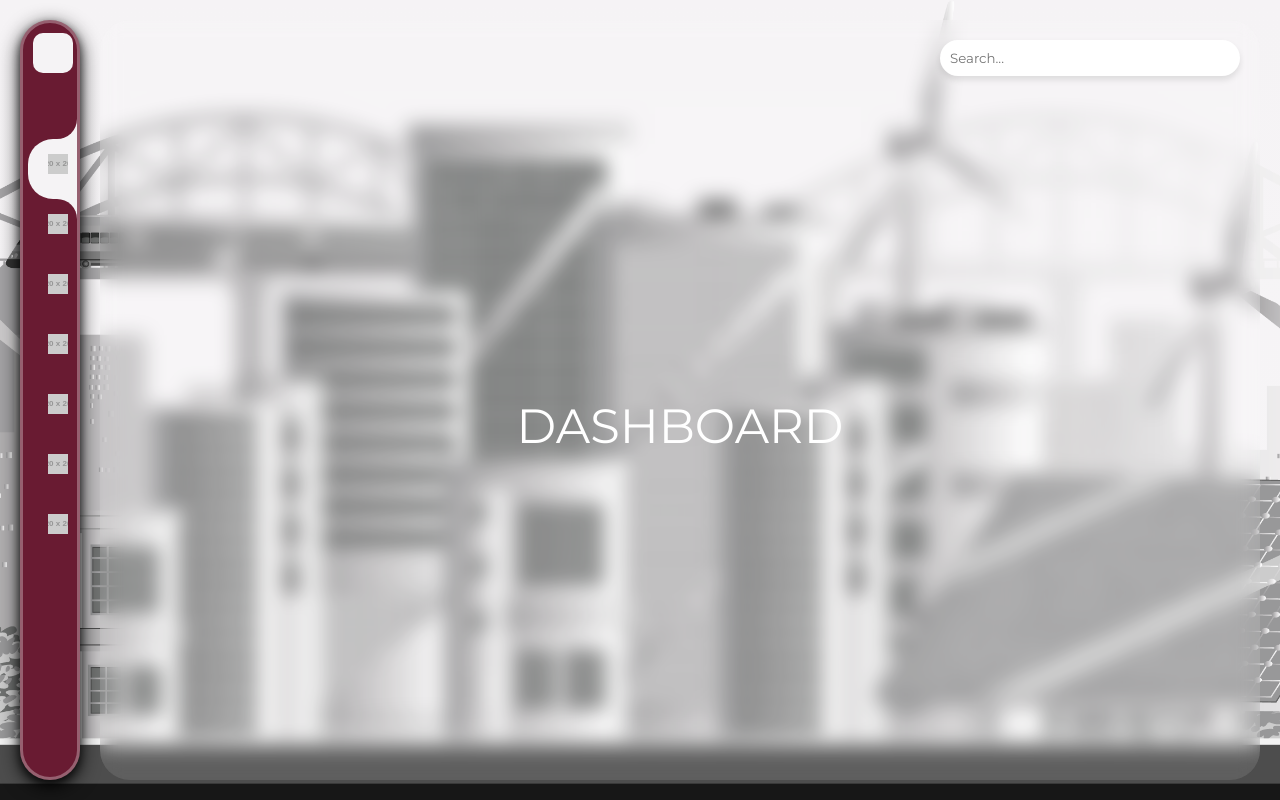
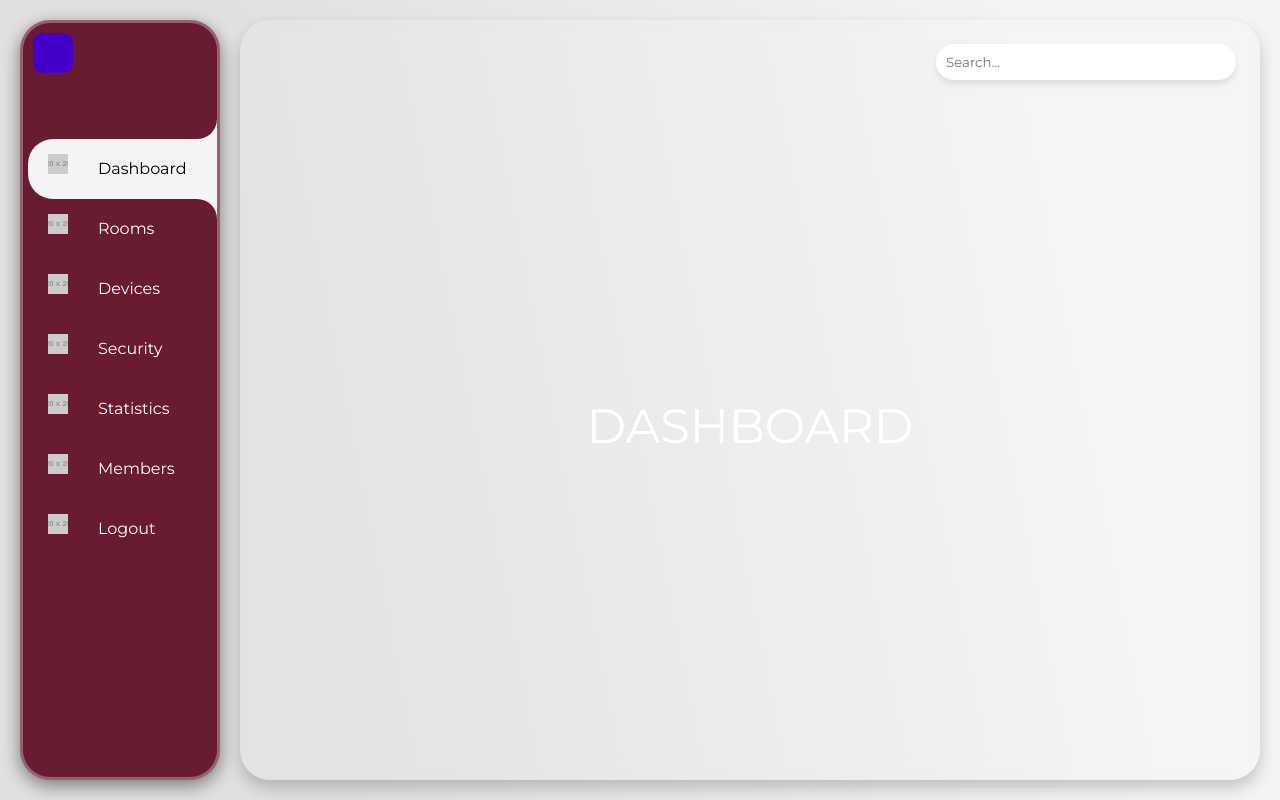
Before and after one commit to gomez50057/PAEM, a Next.js app: page /dashboard in a window 1280 px wide. Shown: the top 800 px of the page. Built offline with nearby package versions, Linux system fonts and the light colour scheme.

Commit message:
Dashboard

```diff
--- a/src/components/Dashboard.css
+++ b/src/components/Dashboard.css
@@ -13,10 +13,8 @@
   display: flex;
   height: 100vh;
   padding: 20px;
-  background-image: url("../../public/img/dashboardBackground.png");
-  background-repeat: no-repeat;
-  background-size: cover;
-  background-position: center;
+  background: rgb(224,224,224);
+  background: linear-gradient(79deg, rgba(224,224,224,1) 25%, rgba(244,244,244,1) 82%);
 }
 
 /* Sidebar styles */
@@ -31,8 +29,7 @@
   transition: width 0.6s, background-color 0.5s ease;
   overflow-x: hidden;
   border: 3px solid rgba(255, 255, 255, 0.3);
-  box-shadow: 0 4px 8px rgba(0, 0, 0, 0.6), 0 6px 20px rgba(0, 0, 0, 0.9);
-
+  box-shadow: 0 4px 16px rgba(0, 0, 0, 0.3), 0 8px 20px rgba(0, 0, 0, 0.2);
 }
 
 .sidebar.active {
@@ -189,6 +186,11 @@
   backdrop-filter: blur(10px);
   border-radius: 30px;
   padding: 20px;
+  box-shadow: 0 8px 16px rgba(0, 0, 0, 0.2);
+  transition: transform 0.3s ease, box-shadow 0.3s ease, border-color 0.3s ease;
+  border: 4px solid transparent;
+
+
   transition: margin-left 0.5s ease;
 }
 
--- a/src/components/Dashboard.js
+++ b/src/components/Dashboard.js
@@ -14,19 +14,20 @@ const Dashboard = () => {
 
     const toggleBtn = document.querySelector('.toggle');
     const sidebar = document.querySelector('.sidebar');
-    const dashboardContainer = document.querySelector('.dashboard-container');
+
+    sidebar.classList.add('active');
+    toggleBtn.classList.add('active');
 
     toggleBtn.onclick = () => {
       toggleBtn.classList.toggle('active');
       sidebar.classList.toggle('active');
-      dashboardContainer.classList.toggle('sidebar-expanded');
     };
   }, []);
 
   return (
     <div className="dashboard-wrapper">
-      <div className="sidebar">
-        <div className="toggle"></div>
+      <div className="sidebar active">
+        <div className="toggle active"></div>
         <ul className="list">
           <li className="list-item active">
             <b></b>
```
